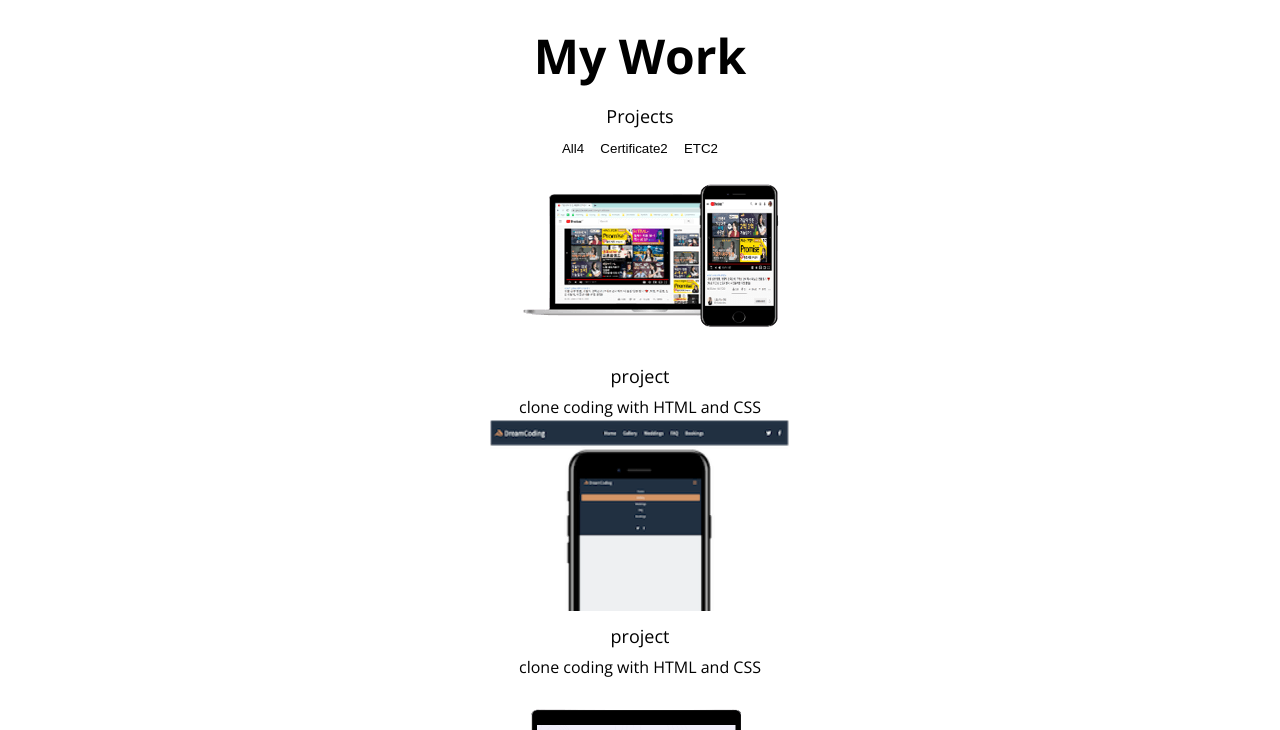
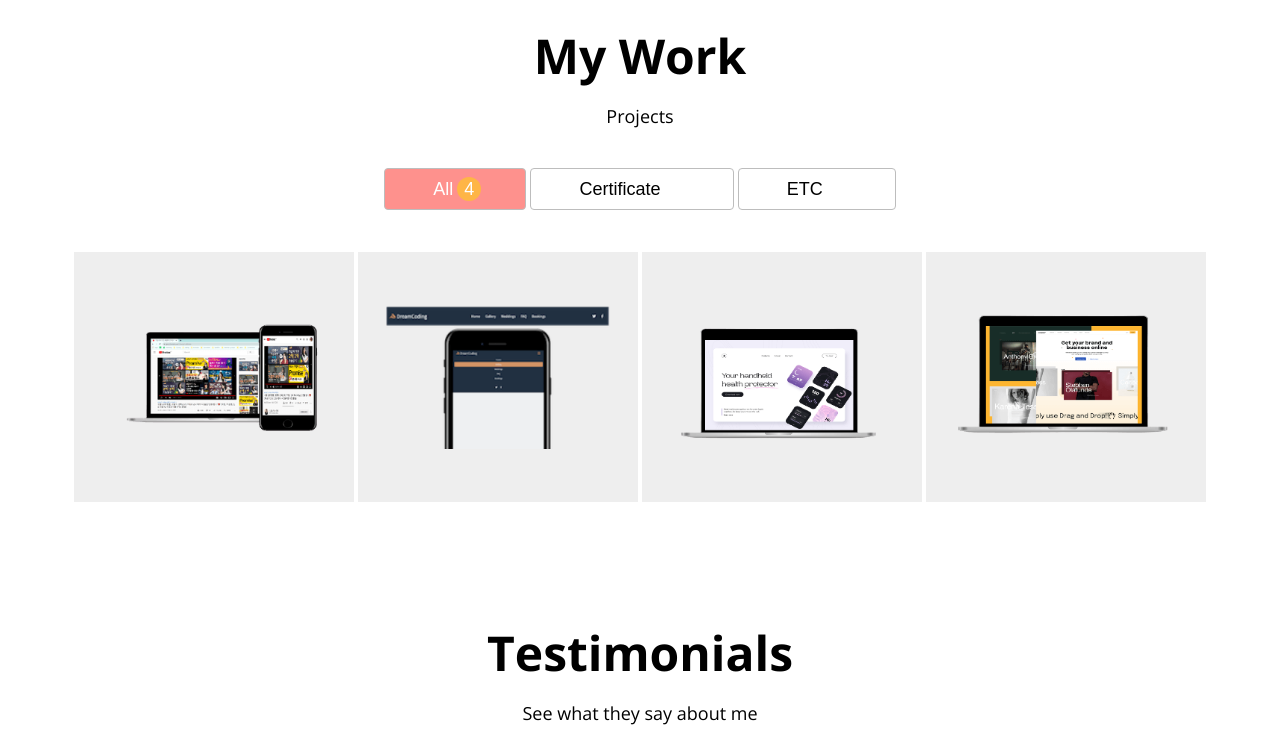
Before and after one commit to Seo-001/portfolio-1, a plain HTML site: page portfolio.html in a window 1280 px wide. Shown: the part 2120-2850 px from the top of the page. Drawn offline with nearby package versions, Linux system fonts and the light colour scheme.

Commit message:
CSS work

```diff
--- a/portfolio.html
+++ b/portfolio.html
@@ -187,12 +187,13 @@
       </div>
     </div>
     </section>
+
     <!--Work-->
     <section id="work" class="section">
       <h1>My Work</h1>
       <h3>Projects</h3>
       <div class="work__categories">
-        <button class="category__btn">
+        <button class="category__btn active">
           All<span class="category__count">4</span>
         </button>
         <button class="category__btn">
@@ -209,8 +210,7 @@
           data-type="Certificate"
           target="blank"
         >
-        </a>
-        <img
+       <img
           class="project__img"
           src="projects-imgs/project1.png"
           alt="project1"
@@ -219,14 +219,14 @@
           <h3>project</h3>
           <span>clone coding with HTML and CSS</span>
         </div>
+      </a>
         <a
           href="https://github.com/Seo-001/Repository01.git"
           class="project"
           data-type="Certificate"
           target="blank"
         >
-        </a>
-        <img
+         <img
           class="project__img"
           src="projects-imgs/project2.png"
           alt="project2"
@@ -235,13 +235,14 @@
           <h3>project</h3>
           <span>clone coding with HTML and CSS</span>
         </div>
+      </a>
         <a
           href="https://github.com/Seo-001/Repository01.git"
           class="project"
           data-type="ETC"
           target="blank"
         >
-        </a>
+
         <img
           class="project__img"
           src="projects-imgs/project3.png"
@@ -251,6 +252,7 @@
           <h3>project</h3>
           <span>clone coding with HTML and CSS</span>
         </div>
+      </a>
         <a
           href="https://github.com/Seo-001/Repository01.git"
           class="project"
--- a/style.css
+++ b/style.css
@@ -277,3 +277,101 @@ section {
 .etc {
   padding: 20px;
 }
+
+/* work */
+
+.work__categories {
+  margin: 40px;
+}
+.category__btn {
+  border: 1px solid var(--color-dark-white);
+  border-radius: var(--size-border-radius);
+  font-size: var(--font-regular);
+  padding: 8px 48px;
+}
+
+.category__btn.active,
+.category__btn:hover {
+  background-color: var(--color-pink);
+  color: var(--color-white);
+}
+
+.category__btn.active .category__count,
+.category__btn:hover .category__count {
+  opacity: 1;
+  top: 0;
+}
+
+.category__count {
+  background-color: var(--color-orange);
+  border-radius: 50%;
+  color: var(--color-white);
+  width: 24px;
+  height: 24px;
+  line-height: 24px;
+  display: inline-block;
+  position: relative;
+  top: -20px;
+  left: 4px;
+  opacity: 0;
+  transition: all var(--animation-duration) ease-in;
+}
+
+.work__projects {
+  display: flex;
+  flex-wrap: wrap;
+  justify-content: center;
+}
+
+.project {
+  position: relative;
+  display: flex;
+  justify-content: center;
+  align-items: center;
+  width: 280px;
+  height: 250px;
+  margin: 2px;
+  background-color: var(--color-light-white);
+}
+
+.project__img {
+  max-width: 80%;
+  max-height: 100%;
+  align-self: center;
+}
+
+.project__description {
+  position: absolute;
+  background-color: var(--color-black);
+  display: flex;
+  flex-direction: column;
+  justify-content: center;
+  width: 100%;
+  height: 100%;
+  top: 0;
+  left: 0;
+  opacity: 0;
+  transform: translateY(10px);
+  transition: all var(--animation-duration) ease-in;
+}
+
+.project:hover .project__description {
+  opacity: 0.8;
+  transform: translateY(0px);
+}
+
+.project__description h3 {
+  color: var(--color-white);
+}
+
+.project__description h3:after {
+  content: '';
+  display: block;
+  position: relative;
+  left: 50%;
+  width: 25px;
+  height: 2px;
+  margin-left: -12px;
+  margin-bottom: 8px;
+  background-color: var(--color-dark-white);
+}
```
